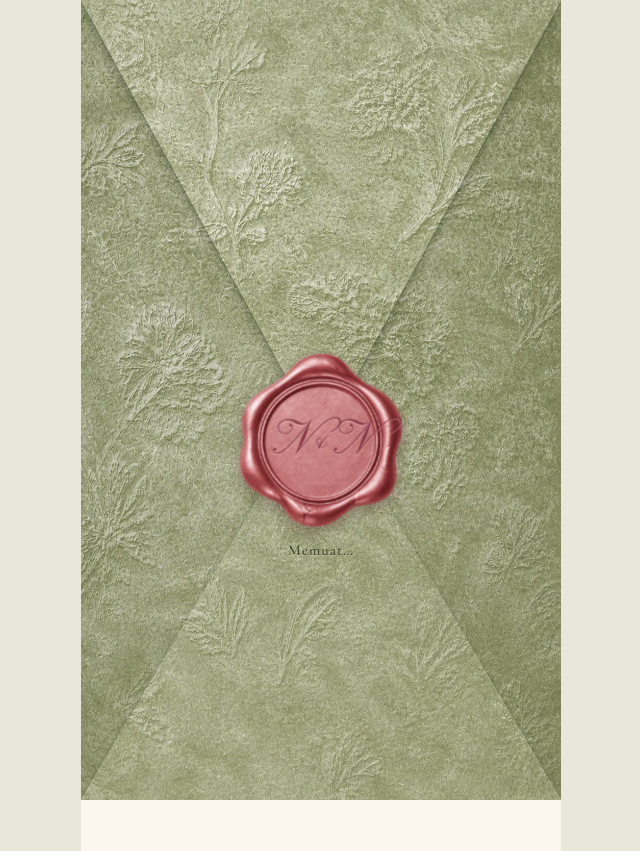
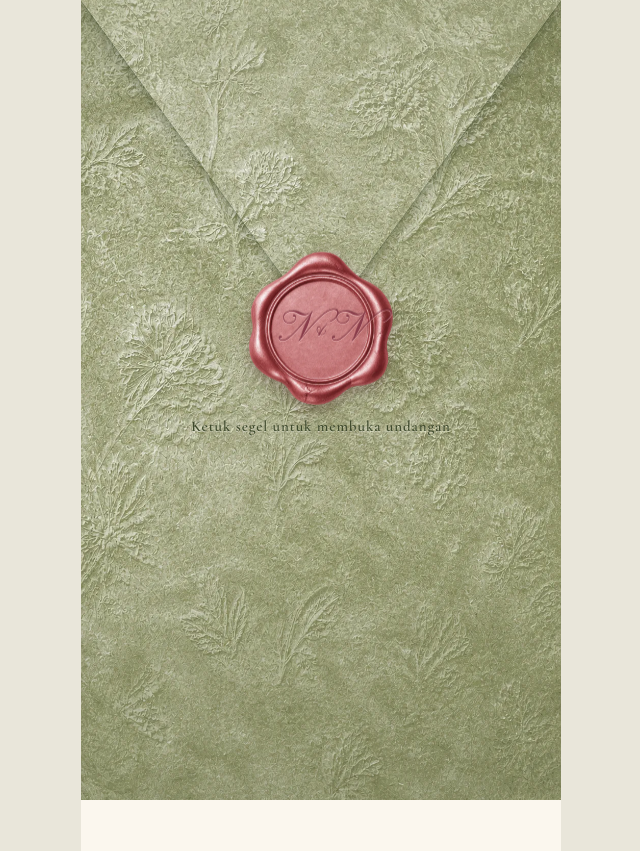
Before and after one commit to sicvor/undangan, a plain HTML site: page opening.html in a window 1280 px wide. Shown: the top 851 px of the page, without its empty margins (319-959 px from the left). Drawn offline with nearby package versions, Linux system fonts and the light colour scheme.

Commit message:
Opening lebih halus: amplop gaya referensi, rumput & bunga bergoyang
- Amplop: flap pendek dengan segel di ujung, satu kantong bertakik V yang
  turun lembut (1 dtk); segel membesar pelan sebelum flap terangkat.
- Rumput dipotong 6 pita bertepi lembut yang bergoyang bergelombang;
  bunga dan daun gantung berayun halus.
- Blur pohon depan dibuat tetap (tidak dianimasikan) agar ringan di HP.
- Amplop disembunyikan setelah animasinya selesai, bukan di detik 1.

Co-Authored-By: Claude Opus 5.5 <noreply@anthropic.com>
Claude-Session: https://claude.ai/code/session_01Q5St2QenDqmXCa4gsyQUzs

```diff
--- a/assets/opening/config.js
+++ b/assets/opening/config.js
@@ -22,23 +22,31 @@ window.OPENING = {
   layer: {
     landscape:        { src: "landscape",        cover: true, z: 1 },
     villa:            { src: "villa",            x: 50,  y: 81,  w: 96,  ax: 0.5, ay: 1, z: 2 },
-    meadow:           { src: "meadow",           x: 50,  y: 101, w: 205, ax: 0.5, ay: 1, z: 3 },
-    flowersBottom:    { src: "flowers-bottom",   x: 50,  y: 101, w: 128, ax: 0.5, ay: 1, z: 6 },
-    flowersLeft:      { src: "flowers-left",     x: -6,  y: 99,  w: 44,  ax: 0,   ay: 1, z: 7 },
-    flowersRight:     { src: "flowers-right",    x: 106, y: 99,  w: 46,  ax: 1,   ay: 1, z: 7 },
-    hangingLeft:      { src: "hanging-left",     x: -4,  y: -1,  w: 54,  ax: 0,   ay: 0, z: 7 },
-    hangingRight:     { src: "hanging-right",    x: 104, y: -1,  w: 50,  ax: 1,   ay: 0, z: 7 },
+    meadow:           { src: "meadow",           x: 50,  y: 101, w: 205, ax: 0.5, ay: 1, z: 3, goyang: "rumput" },
+    flowersBottom:    { src: "flowers-bottom",   x: 50,  y: 101, w: 128, ax: 0.5, ay: 1, z: 6, goyang: "rumput" },
+    flowersLeft:      { src: "flowers-left",     x: -6,  y: 99,  w: 44,  ax: 0,   ay: 1, z: 7, goyang: "bunga" },
+    flowersRight:     { src: "flowers-right",    x: 106, y: 99,  w: 46,  ax: 1,   ay: 1, z: 7, goyang: "bunga" },
+    hangingLeft:      { src: "hanging-left",     x: -4,  y: -1,  w: 54,  ax: 0,   ay: 0, z: 7, goyang: "daun" },
+    hangingRight:     { src: "hanging-right",    x: 104, y: -1,  w: 50,  ax: 1,   ay: 0, z: 7, goyang: "daun" },
     ornamentTop:      { src: "ornament-top",     x: 50,  y: 2.2, w: 68,  ax: 0.5, ay: 0, z: 6 },
     treeLeft:         { src: "tree-left",        x: -12, y: -4,  w: 118, ax: 0,   ay: 0, z: 10 },
     treeRight:        { src: "tree-right",       x: 110, y: -3,  w: 100,  ax: 1,   ay: 0, z: 10 },
-    treeLowerLeft:    { src: "tree-lower-left",  x: -30, y: 106, w: 160, ax: 0,   ay: 1, z: 11 },
-    treeLowerRight:   { src: "tree-lower-right", x: 130, y: 106, w: 160, ax: 1,   ay: 1, z: 11 },
+    treeLowerLeft:    { src: "tree-lower-left",  x: -30, y: 106, w: 160, ax: 0,   ay: 1, z: 11, blur: 1.5 },
+    treeLowerRight:   { src: "tree-lower-right", x: 130, y: 106, w: 160, ax: 1,   ay: 1, z: 11, blur: 1.5 },
   },
 
   // Area teks (y dalam % tinggi layar) — dijaga di atas atap villa
   teks: { atas: 19, bawah: 53 },
   // Segel: posisi pusat (y % tinggi) dan lebar (% lebar). Ujung flap mengikuti y ini.
-  segel: { y: 55, w: 34 },
+  segel: { y: 41, w: 30 },
+
+  // Goyangan halus yang terus berjalan (sudut dalam derajat, periode dalam detik).
+  // blur: angka di layer = blur tetap (px) untuk pohon terdekat, tidak dianimasikan agar ringan di HP.
+  goyang: {
+    rumput: { sudut: 1.6, periode: 3.2, jeda: 0.55, pita: 6 }, // dipotong 6 pita, bergoyang bergelombang
+    bunga:  { sudut: 0.7, periode: 4.2 },
+    daun:   { sudut: 1.1, periode: 3.8 },
+  },
 
   /* ---------- 3. TIMELINE (detik, dihitung sejak segel diklik) ----------
      el    = nama elemen (layer di atas, atau: seal, flap, pocket, kabut, judul, nama1, dan, nama2, petunjuk)
@@ -46,16 +54,19 @@ window.OPENING = {
      dari / ke = keadaan awal & akhir (CSS transform, opacity, filter).
      Satuan cqw/cqh = % lebar/tinggi layar. */
   timeline: [
-    // 0–0,8 · amplop
-    { el: "seal",   t: 0,    dur: 0.35, ease: "ease-out", frames: [{ transform: "scale(1)" }, { transform: "scale(1.14)", offset: 0.45 }, { transform: "scale(1.06)" }] },
-    { el: "flap",   t: 0.12, dur: 0.68, ease: "cubic-bezier(.55,0,.35,1)", dari: { transform: "perspective(1400px) rotateX(0deg)" }, ke: { transform: "perspective(1400px) rotateX(178deg)" } },
-    { el: "pocket", t: 0.3,  dur: 0.6,  ease: "cubic-bezier(.6,0,.9,.6)", dari: { transform: "translateY(0)" }, ke: { transform: "translateY(104%)" } },
+    // 0–1,5 · amplop: segel membesar pelan, flap terangkat bersama segel, kantong turun lembut
+    { el: "seal",   t: 0,    dur: 0.45, ease: "cubic-bezier(.4,0,.2,1)", dari: { transform: "scale(1)" }, ke: { transform: "scale(1.1)" } },
+    { el: "flap",   t: 0.3,  dur: 0.75, ease: "cubic-bezier(.45,0,.25,1)",
+      frames: [{ transform: "perspective(1100px) translateY(0) rotateX(0deg)" },
+               { transform: "perspective(1100px) translateY(-2cqh) rotateX(70deg)", offset: 0.5 },
+               { transform: "perspective(1100px) translateY(-6cqh) rotateX(165deg)" }] },
+    { el: "pocket", t: 0.5,  dur: 1.0,  ease: "cubic-bezier(.45,0,.2,1)", dari: { transform: "translateY(0)" }, ke: { transform: "translateY(104%)" } },
 
     // 0,8–2,8 · pepohonan menyibak, kamera maju
-    { el: "treeLeft",       t: 0.8, dur: 2.0, ease: "cubic-bezier(.55,.05,.3,1)", dari: { transform: "translate(0,0) rotate(0deg)" },                         ke: { transform: "translate(-105cqw,-62cqh) rotate(-12deg) scale(1.15)" } },
-    { el: "treeRight",      t: 0.8, dur: 2.0, ease: "cubic-bezier(.55,.05,.3,1)", dari: { transform: "translate(0,0) rotate(0deg)" },                         ke: { transform: "translate(105cqw,-62cqh) rotate(12deg) scale(1.15)" } },
-    { el: "treeLowerLeft",  t: 0.8, dur: 2.0, ease: "cubic-bezier(.5,0,.3,1)",   dari: { transform: "translate(0,0) scale(1)", filter: "blur(0px)" },   ke: { transform: "translate(-125cqw,55cqh) scale(1.35)", filter: "blur(5px)" } },
-    { el: "treeLowerRight", t: 0.8, dur: 2.0, ease: "cubic-bezier(.5,0,.3,1)",   dari: { transform: "translate(0,0) scale(1)", filter: "blur(0px)" },   ke: { transform: "translate(125cqw,55cqh) scale(1.35)", filter: "blur(5px)" } },
+    { el: "treeLeft",       t: 0.75, dur: 2.15, ease: "cubic-bezier(.55,.05,.3,1)", dari: { transform: "translate(0,0) rotate(0deg)" },                         ke: { transform: "translate(-105cqw,-62cqh) rotate(-12deg) scale(1.15)" } },
+    { el: "treeRight",      t: 0.75, dur: 2.15, ease: "cubic-bezier(.55,.05,.3,1)", dari: { transform: "translate(0,0) rotate(0deg)" },                         ke: { transform: "translate(105cqw,-62cqh) rotate(12deg) scale(1.15)" } },
+    { el: "treeLowerLeft",  t: 0.7, dur: 2.1, ease: "cubic-bezier(.5,0,.3,1)",   dari: { transform: "translate(0,0) scale(1)" },   ke: { transform: "translate(-125cqw,55cqh) scale(1.35)" } },
+    { el: "treeLowerRight", t: 0.7, dur: 2.1, ease: "cubic-bezier(.5,0,.3,1)",   dari: { transform: "translate(0,0) scale(1)" },   ke: { transform: "translate(125cqw,55cqh) scale(1.35)" } },
     { el: "landscape",      t: 0.8, dur: 3.6, ease: "cubic-bezier(.3,0,.2,1)",   dari: { transform: "scale(1.0)" },  ke: { transform: "scale(1.035)" } },
     { el: "villa",          t: 0.8, dur: 3.0, ease: "cubic-bezier(.3,0,.2,1)",   dari: { transform: "scale(0.93)" }, ke: { transform: "scale(1)" } },
     { el: "meadow",         t: 0.8, dur: 3.0, ease: "cubic-bezier(.3,0,.2,1)",   dari: { transform: "scale(0.96)" }, ke: { transform: "scale(1.04)" } },
--- a/assets/opening/opening.css
+++ b/assets/opening/opening.css
@@ -36,15 +36,15 @@ body.tertutup { overflow: hidden; height: 100svh; }
 .adegan { position: absolute; inset: 0; }
 .layer {
   position: absolute;
-  display: block;
-  height: auto;
-  max-width: none;
+  pointer-events: none;
   user-select: none;
-  pointer-events: none;
   will-change: transform;
-  backface-visibility: hidden;
 }
-.layer.cover { inset: 0; width: 100%; height: 100%; object-fit: cover; object-position: 50% 100%; transform-origin: 50% 70%; }
+.layer img { display: block; width: 100%; height: auto; max-width: none; will-change: transform; backface-visibility: hidden; }
+.layer .pita { position: absolute; left: 0; top: 0; transform-origin: 50% 100%; }
+.layer .pita.pertama { position: relative; }
+.layer.cover { inset: 0; transform-origin: 50% 70%; }
+.layer.cover img { width: 100%; height: 100%; object-fit: cover; object-position: 50% 100%; }
 
 /* kabut ivory di belakang teks */
 .kabut {
@@ -97,22 +97,23 @@ body.selesai-buka .amplop { visibility: hidden; }
 .pocket, .flap { position: absolute; inset: 0; will-change: transform; }
 .flap { transform-origin: 50% 0; z-index: 2; pointer-events: none; }
 .pocket { z-index: 1; }
-.bayang { position: absolute; inset: 0; filter: drop-shadow(0 0 3px rgba(40,50,25,.28)); }
-.bayang-flap { filter: drop-shadow(0 5px 6px rgba(40,50,25,.35)) drop-shadow(0 1px 1px rgba(40,50,25,.3)); }
+.bayang { position: absolute; inset: 0; filter: drop-shadow(0 -1px 2px rgba(40,50,25,.18)); }
+.bayang-flap { filter: drop-shadow(0 4px 7px rgba(40,50,25,.32)) drop-shadow(0 1px 1px rgba(40,50,25,.25)); }
 .kertas {
   position: absolute; inset: 0;
   background: url("../intro/web/paper-sage.webp") center / cover no-repeat var(--kertas);
 }
 .kertas::after { content: ""; position: absolute; inset: 0; }
 /* ujung flap & lekukan kantong mengikuti posisi segel (--sy) */
-.sisi-kiri  { clip-path: polygon(0 0, 50% calc(var(--sy) - 3cqh), 0 100%); }
-.sisi-kanan { clip-path: polygon(100% 0, 50% calc(var(--sy) - 3cqh), 100% 100%); }
-.bawah      { clip-path: polygon(0 100%, 50% calc(var(--sy) - 6cqh), 100% 100%); }
-.tutup      { clip-path: polygon(0 0, 100% 0, 50% var(--sy)); }
-.sisi-kiri::after  { background: linear-gradient(90deg, rgba(30,40,20,.10), rgba(30,40,20,0) 70%); }
-.sisi-kanan::after { background: linear-gradient(270deg, rgba(30,40,20,.10), rgba(30,40,20,0) 70%); }
-.bawah::after      { background: linear-gradient(0deg, rgba(255,255,255,.08), rgba(30,40,20,.06)); }
-.tutup::after      { background: linear-gradient(180deg, rgba(255,255,255,.10), rgba(255,255,255,0) 40%, rgba(30,40,20,.05)); }
+/* kantong = satu lembar dengan takik V; flap = segitiga pendek, ujungnya di segel (--sy) */
+.kantong { clip-path: polygon(0 0, 50% calc(var(--sy) - 1.5cqh), 100% 0, 100% 100%, 0 100%); }
+.tutup   { clip-path: polygon(0 0, 100% 0, 50% var(--sy)); }
+.kantong::after {
+  background:
+    linear-gradient(180deg, rgba(30,40,20,.10), rgba(30,40,20,0) 22%),
+    linear-gradient(0deg, rgba(30,40,20,.10), rgba(30,40,20,0) 35%);
+}
+.tutup::after { background: linear-gradient(180deg, rgba(255,255,255,.12), rgba(255,255,255,0) 55%, rgba(30,40,20,.06)); }
 
 .ajakan {
   position: absolute; left: 0; right: 0; top: calc(var(--sy) + var(--sw) * .62);
--- a/assets/opening/opening.js
+++ b/assets/opening/opening.js
@@ -28,23 +28,62 @@
 
   /* ---------- layer gambar ---------- */
   const el = {};
-  for (const [nama, L] of Object.entries(C.layer)) {
+  const G = C.goyang;
+  const gambar = (src) => {
     const img = document.createElement("img");
-    img.src = DIR + L.src + ".webp";
+    img.src = DIR + src + ".webp";
     img.alt = "";
     img.decoding = "async";
-    img.className = "layer" + (L.cover ? " cover" : "");
-    img.style.zIndex = L.z;
+    img.draggable = false;
+    return img;
+  };
+  const goyangan = []; // animasi diam (tak berujung): rumput, bunga, daun
+  for (const [nama, L] of Object.entries(C.layer)) {
+    // wadah menerima gerak timeline; gambar di dalamnya menerima goyangan halus
+    const wadah = document.createElement("div");
+    wadah.className = "layer" + (L.cover ? " cover" : "");
+    wadah.style.zIndex = L.z;
+    if (L.blur) wadah.style.filter = `blur(${L.blur}px)`;
     if (!L.cover) {
-      img.style.left = L.x + "cqw";
-      img.style.top = L.y + "cqh";
-      img.style.width = L.w + "cqw";
-      img.style.translate = `${-L.ax * 100}% ${-L.ay * 100}%`;
-      img.style.transformOrigin = `${L.ax * 100}% ${L.ay * 100}%`;
+      wadah.style.left = L.x + "cqw";
+      wadah.style.top = L.y + "cqh";
+      wadah.style.width = L.w + "cqw";
+      wadah.style.translate = `${-L.ax * 100}% ${-L.ay * 100}%`;
+      wadah.style.transformOrigin = `${L.ax * 100}% ${L.ay * 100}%`;
     }
-    adegan.prepend(img);
-    el[nama] = img;
+    if (L.goyang === "rumput" && G) {
+      // rumput dipotong jadi beberapa pita vertikal bertepi lembut; tiap pita bergoyang
+      // dengan fase berbeda sehingga terlihat seperti angin yang menyapu
+      const n = G.rumput.pita, lebar = 100 / n, f = lebar * 0.45;
+      for (let i = 0; i < n; i++) {
+        const img = gambar(L.src);
+        img.className = i ? "pita" : "pita pertama";
+        const a = i * lebar, b = a + lebar;
+        const kiri = i === 0 ? "#000 0%" : `transparent ${a - f}%, #000 ${a + f}%`;
+        const kanan = i === n - 1 ? "#000 100%" : `#000 ${b - f}%, transparent ${b + f}%`;
+        img.style.webkitMaskImage = img.style.maskImage = `linear-gradient(90deg, ${kiri}, ${kanan})`;
+        wadah.append(img);
+        goyangan.push(img.animate(
+          [{ transform: `skewX(${-G.rumput.sudut}deg)` }, { transform: `skewX(${G.rumput.sudut}deg)` }],
+          { duration: (G.rumput.periode + (i % 3) * 0.45) * 1000, delay: -i * G.rumput.jeda * 1000,
+            direction: "alternate", iterations: Infinity, easing: "ease-in-out" }));
+      }
+    } else {
+      const img = gambar(L.src);
+      wadah.append(img);
+      const g = L.goyang && G && G[L.goyang];
+      if (g) {
+        img.style.transformOrigin = L.goyang === "daun" ? `${L.ax * 100}% 0%` : `${L.ax * 100}% 100%`;
+        goyangan.push(img.animate(
+          [{ transform: `rotate(${-g.sudut}deg)` }, { transform: `rotate(${g.sudut}deg)` }],
+          { duration: g.periode * 1000, delay: -Math.random() * g.periode * 1000,
+            direction: "alternate", iterations: Infinity, easing: "ease-in-out" }));
+      }
+    }
+    adegan.prepend(wadah);
+    el[nama] = wadah;
   }
+  if (kurangiGerak) goyangan.forEach((a) => a.cancel());
   document.querySelectorAll("[data-el]").forEach((n) => { el[n.dataset.el] = n; });
 
   /* ---------- nama: kecilkan otomatis kalau terlalu panjang ---------- */
@@ -72,8 +111,10 @@
   let mulaiPada = null, rafId = 0, putaran = 0;
   const petunjuk = el.petunjuk;
   const petunjukMulai = (C.timeline.find((e) => e.el === "petunjuk") || { t: 0 }).t * 1000;
+  // amplop disembunyikan setelah animasi seal/flap/pocket selesai
+  const amplopSelesai = Math.max(...C.timeline.filter((e) => ["seal", "flap", "pocket"].includes(e.el)).map((e) => (e.t + e.dur) * 1000));
   function aturKelas(ms) {
-    document.body.classList.toggle("selesai-buka", ms >= 1000);
+    document.body.classList.toggle("selesai-buka", ms >= amplopSelesai);
     const tampil = ms >= petunjukMulai;      // petunjuk baru bisa difokus setelah muncul
     petunjuk.tabIndex = tampil ? 0 : -1;
     petunjuk.setAttribute("aria-hidden", String(!tampil));
@@ -137,6 +178,8 @@
     terapkanStateUrl();
   });
   addEventListener("resize", pasNama);
+  // untuk alat review/rekam: geser timeline & akses animasi
+  window.OPENING_DEBUG = { geserKe, anim, goyangan, totalMs };
 
   /* ---------- mode review: ?review atau ?state=tertutup|villa|akhir ---------- */
   const panel = $("#review"), geser = $("#geser"), waktu = $("#waktu");
--- a/opening.html
+++ b/opening.html
@@ -41,9 +41,7 @@
     <!-- Amplop -->
     <div class="amplop" id="amplop">
       <div class="pocket" data-el="pocket">
-        <div class="bayang"><div class="kertas sisi-kiri"></div></div>
-        <div class="bayang"><div class="kertas sisi-kanan"></div></div>
-        <div class="bayang"><div class="kertas bawah"></div></div>
+        <div class="bayang"><div class="kertas kantong"></div></div>
         <p class="ajakan" id="ajakan">Memuat…</p>
       </div>
       <div class="flap" data-el="flap">
```
